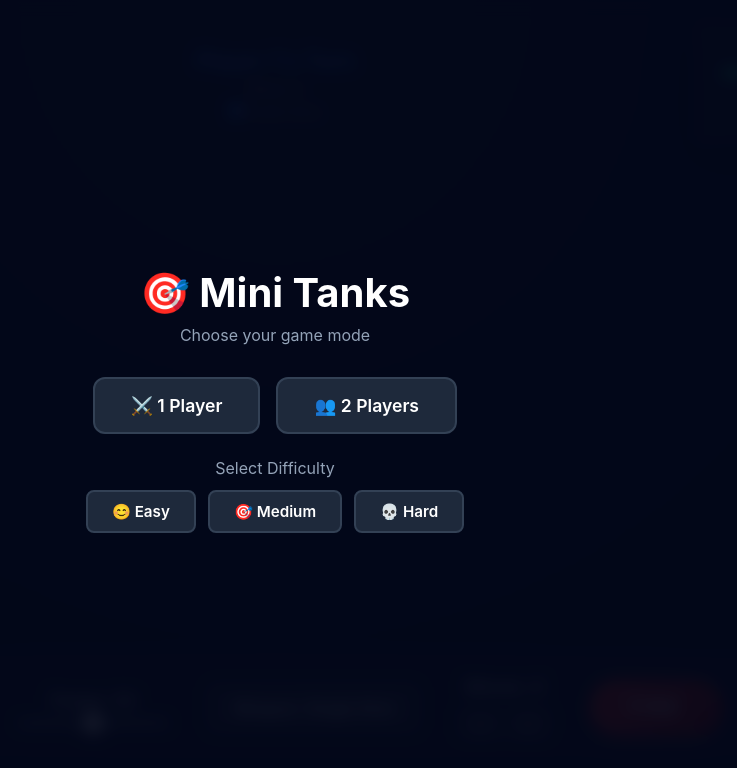
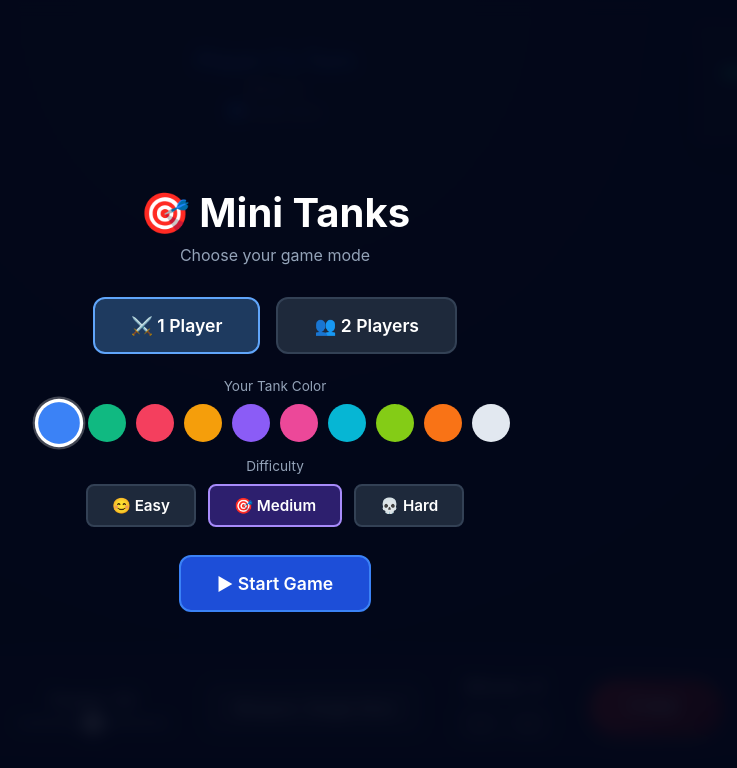
Before and after one commit to oppiniated/mini-tanks, a website built with Vite: page index.html in a window 1280 px wide. Both pictures are taken after a click on the button "⚔️ 1 Player". Shown: the whole page, without its empty margins (365-1102 px from the left). Built offline with nearby package versions, Linux system fonts and the light colour scheme.

Commit message:
Add tank color selection with 10 color swatches on start screen
- Start screen now shows color pickers after mode is selected
- 1P mode: player picks their color; CPU auto-assigns a non-clashing color
- 2P mode: both players pick their own colors
- 10 colors: Blue, Emerald, Rose, Amber, Violet, Pink, Cyan, Lime, Orange, Silver
- Selected swatch shown with white ring highlight
- Turn indicator color follows the actual tank color
- Difficulty defaults to Medium (pre-selected) in 1P mode

Co-authored-by: Copilot <223556219+Copilot@users.noreply.github.com>

```diff
--- a/index.html
+++ b/index.html
@@ -65,13 +65,24 @@
                     <button id="btn-1p" class="mode-btn">⚔️ 1 Player</button>
                     <button id="btn-2p" class="mode-btn">👥 2 Players</button>
                 </div>
-                <div id="difficulty-select" class="hidden">
-                    <p style="color:#94a3b8; margin-bottom:12px;">Select Difficulty</p>
-                    <div style="display:flex; gap:12px; justify-content:center;">
-                        <button class="diff-btn" data-diff="easy">😊 Easy</button>
-                        <button class="diff-btn" data-diff="medium">🎯 Medium</button>
-                        <button class="diff-btn" data-diff="hard">💀 Hard</button>
+                <div id="color-section" class="hidden">
+                    <div id="p1-color-row">
+                        <p class="color-label" id="p1-color-label">Your Tank Color</p>
+                        <div class="color-swatches" id="p1-swatches"></div>
                     </div>
+                    <div id="p2-color-row" class="hidden">
+                        <p class="color-label">Player 2 Color</p>
+                        <div class="color-swatches" id="p2-swatches"></div>
+                    </div>
+                    <div id="difficulty-select" class="hidden">
+                        <p class="color-label" style="margin-top:8px;">Difficulty</p>
+                        <div style="display:flex; gap:12px; justify-content:center; margin-bottom:4px;">
+                            <button class="diff-btn" data-diff="easy">😊 Easy</button>
+                            <button class="diff-btn selected" data-diff="medium">🎯 Medium</button>
+                            <button class="diff-btn" data-diff="hard">💀 Hard</button>
+                        </div>
+                    </div>
+                    <button id="start-btn" class="mode-btn start-btn">▶ Start Game</button>
                 </div>
             </div>
 
--- a/src/Engine.js
+++ b/src/Engine.js
@@ -56,6 +56,19 @@ const AI_WEAPONS = [
 	ScatterShot,
 ];
 
+const TANK_COLORS = [
+	"#3b82f6", // Blue
+	"#10b981", // Emerald
+	"#f43f5e", // Rose
+	"#f59e0b", // Amber
+	"#8b5cf6", // Violet
+	"#ec4899", // Pink
+	"#06b6d4", // Cyan
+	"#84cc16", // Lime
+	"#f97316", // Orange
+	"#e2e8f0", // Silver
+];
+
 const WEAPONS = [
 	SingleShot,
 	HeavyShell,
@@ -102,6 +115,8 @@ export class Engine {
 		this.moveDirection = 0;
 		this.singlePlayer = false;
 		this.aiDifficulty = "medium"; // 'easy' | 'medium' | 'hard'
+		this.p1Color = TANK_COLORS[0];
+		this.p2Color = TANK_COLORS[1];
 
 		this.setupUI();
 	}
@@ -121,12 +136,22 @@ export class Engine {
 		this.terrain.generate();
 
 		const p1X = this.canvas.width * 0.2;
-		this.p1 = new Tank(1, p1X, this.terrain.getSurfaceHeight(p1X), "#3b82f6");
+		this.p1 = new Tank(
+			1,
+			p1X,
+			this.terrain.getSurfaceHeight(p1X),
+			this.p1Color,
+		);
 		this.p1.targetAngle = 45;
 		this.p1.weaponClass = SingleShot;
 
 		const p2X = this.canvas.width * 0.8;
-		this.p2 = new Tank(2, p2X, this.terrain.getSurfaceHeight(p2X), "#10b981");
+		this.p2 = new Tank(
+			2,
+			p2X,
+			this.terrain.getSurfaceHeight(p2X),
+			this.p2Color,
+		);
 		this.p2.targetAngle = 135;
 		this.p2.weaponClass = SingleShot;
 
@@ -139,9 +164,13 @@ export class Engine {
 		this.updateScoreUI();
 	}
 
-	startGame(mode, difficulty = "medium") {
+	startGame(mode) {
 		this.singlePlayer = mode === "single";
-		this.aiDifficulty = difficulty;
+		// CPU auto-picks a color that doesn't clash with P1's choice
+		if (this.singlePlayer) {
+			this.p2Color =
+				TANK_COLORS.find((c) => c !== this.p1Color) ?? TANK_COLORS[1];
+		}
 		document.getElementById("start-screen").classList.add("hidden");
 		this.reset();
 	}
@@ -188,7 +217,10 @@ export class Engine {
 
 		document.getElementById("restart-btn").addEventListener("click", () => {
 			document.getElementById("game-over-screen").classList.add("hidden");
+			document.getElementById("color-section").classList.add("hidden");
 			document.getElementById("difficulty-select").classList.add("hidden");
+			document.getElementById("btn-1p").classList.remove("selected");
+			document.getElementById("btn-2p").classList.remove("selected");
 			document.getElementById("start-screen").classList.remove("hidden");
 		});
 
@@ -259,21 +291,63 @@ export class Engine {
 			this.ui.weaponModal.classList.add("hidden");
 		});
 
-		document.getElementById("btn-1p").addEventListener("click", () => {
-			document.getElementById("difficulty-select").classList.remove("hidden");
-			document.querySelectorAll(".diff-btn").forEach((btn) => {
-				btn.addEventListener(
-					"click",
-					() => {
-						this.startGame("single", btn.dataset.diff);
-					},
-					{ once: true },
-				);
+		// Generate color swatches for both players
+		const makeSwatches = (containerId, isP1) => {
+			const container = document.getElementById(containerId);
+			const defaultIdx = isP1 ? 0 : 1;
+			TANK_COLORS.forEach((color, i) => {
+				const btn = document.createElement("button");
+				btn.className = `color-swatch${i === defaultIdx ? " selected" : ""}`;
+				btn.style.background = color;
+				btn.title = color;
+				btn.addEventListener("click", () => {
+					container.querySelectorAll(".color-swatch").forEach((b) => {
+						b.classList.remove("selected");
+					});
+					btn.classList.add("selected");
+					if (isP1) this.p1Color = color;
+					else this.p2Color = color;
+				});
+				container.appendChild(btn);
+			});
+		};
+		makeSwatches("p1-swatches", true);
+		makeSwatches("p2-swatches", false);
+
+		// Difficulty buttons update aiDifficulty (medium is default / pre-selected)
+		document.querySelectorAll(".diff-btn").forEach((btn) => {
+			btn.addEventListener("click", () => {
+				document.querySelectorAll(".diff-btn").forEach((b) => {
+					b.classList.remove("selected");
+				});
+				btn.classList.add("selected");
+				this.aiDifficulty = btn.dataset.diff;
 			});
 		});
 
+		// Mode buttons reveal color section (+ difficulty for 1P)
+		document.getElementById("btn-1p").addEventListener("click", () => {
+			this._pendingMode = "single";
+			document.getElementById("p1-color-label").innerText = "Your Tank Color";
+			document.getElementById("p2-color-row").classList.add("hidden");
+			document.getElementById("difficulty-select").classList.remove("hidden");
+			document.getElementById("color-section").classList.remove("hidden");
+			document.getElementById("btn-1p").classList.add("selected");
+			document.getElementById("btn-2p").classList.remove("selected");
+		});
+
 		document.getElementById("btn-2p").addEventListener("click", () => {
-			this.startGame("two");
+			this._pendingMode = "two";
+			document.getElementById("p1-color-label").innerText = "Player 1 Color";
+			document.getElementById("p2-color-row").classList.remove("hidden");
+			document.getElementById("difficulty-select").classList.add("hidden");
+			document.getElementById("color-section").classList.remove("hidden");
+			document.getElementById("btn-2p").classList.add("selected");
+			document.getElementById("btn-1p").classList.remove("selected");
+		});
+
+		document.getElementById("start-btn").addEventListener("click", () => {
+			this.startGame(this._pendingMode ?? "two");
 		});
 	}
 
@@ -327,7 +401,9 @@ export class Engine {
 
 		const name = this.singlePlayer && player === 2 ? "CPU" : `Player ${player}`;
 		this.ui.turnIndicator.innerText = `${name}'s Turn`;
-		this.ui.turnIndicator.style.color = player === 1 ? "#3b82f6" : "#10b981";
+		this.ui.turnIndicator.style.color = (
+			player === 1 ? this.p1 : this.p2
+		).color;
 		this.ui.weaponSelectBtn.innerText = `Weapon: ${new tank.weaponClass().name}`;
 
 		tank.movesLeft = 4;
--- a/style.css
+++ b/style.css
@@ -359,3 +359,36 @@ button:active {
 }
 .diff-btn:hover { background: #334155; border-color: #a78bfa; }
 .diff-btn.selected { border-color: #a78bfa; background: #2d1f6e; }
+
+.mode-btn.selected { border-color: #60a5fa; background: #1e3a5f; }
+.mode-btn.start-btn { margin-top: 24px; background: #1d4ed8; border-color: #3b82f6; }
+.mode-btn.start-btn:hover { background: #2563eb; border-color: #60a5fa; }
+
+.color-label {
+    color: #94a3b8;
+    font-size: 0.85rem;
+    margin-bottom: 10px;
+}
+
+.color-swatches {
+    display: flex;
+    gap: 10px;
+    justify-content: center;
+    flex-wrap: wrap;
+    margin-bottom: 16px;
+}
+
+.color-swatch {
+    width: 38px;
+    height: 38px;
+    border-radius: 50%;
+    border: 2px solid transparent;
+    cursor: pointer;
+    transition: transform 0.12s, box-shadow 0.12s;
+    padding: 0;
+}
+.color-swatch:hover { transform: scale(1.18); }
+.color-swatch.selected {
+    box-shadow: 0 0 0 3px #fff, 0 0 0 5px rgba(255,255,255,0.25);
+    transform: scale(1.1);
+}
```
